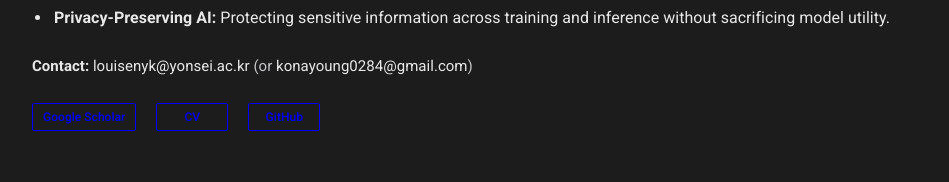
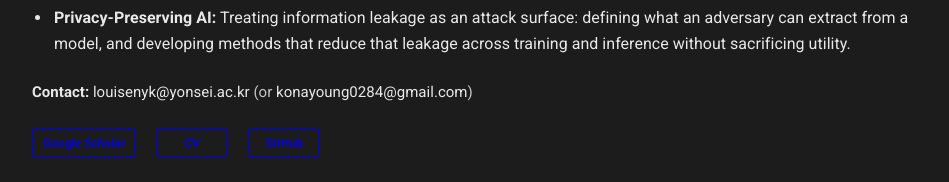
Before and after one commit to sfckbrp496-sketch/sfckbrp496-sketch.github.io, a plain HTML site: page index.html in a window 1280 px wide. Shown: the part 550-732 px from the top of the page, without its empty margins (165-1114 px from the left). Drawn offline with Linux system fonts and the light colour scheme.

Commit message:
Refine privacy research interest on homepage

```diff
--- a/index.html
+++ b/index.html
@@ -38,7 +38,7 @@
         <ul class="research-interests">
           <li><strong>Red-Teaming AI Agents &amp; Systems:</strong> Characterizing the conditions under which attacks on AI systems succeed by defining attacker capabilities and testing them through controlled experiments</li>
           <li><strong>AI Safety &amp; Alignment:</strong> Developing methods that suppress unwanted or harmful behaviors while preserving useful capabilities, and verifying that these defenses hold under changing tasks and attacks.</li>
-          <li><strong>Privacy-Preserving AI:</strong> Protecting sensitive information across training and inference without sacrificing model utility.</li>
+          <li><strong>Privacy-Preserving AI:</strong> Treating information leakage as an attack surface: defining what an adversary can extract from a model, and developing methods that reduce that leakage across training and inference without sacrificing utility.</li>
         </ul>
         <p class="contact-line"><strong>Contact:</strong> <a href="mailto:louisenyk@yonsei.ac.kr">louisenyk@yonsei.ac.kr</a> <span class="contact-or">(or <a href="mailto:konayoung0284@gmail.com">konayoung0284@gmail.com</a>)</span></p>
         <div class="profile-links">
```
